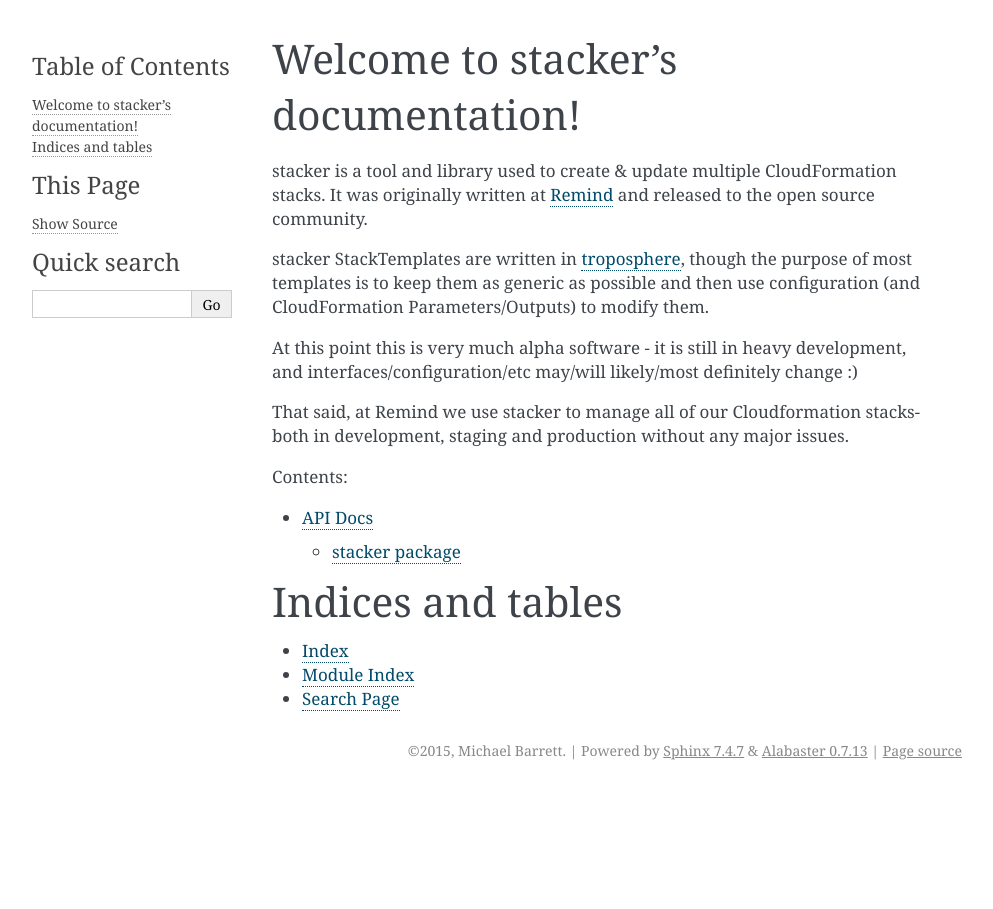
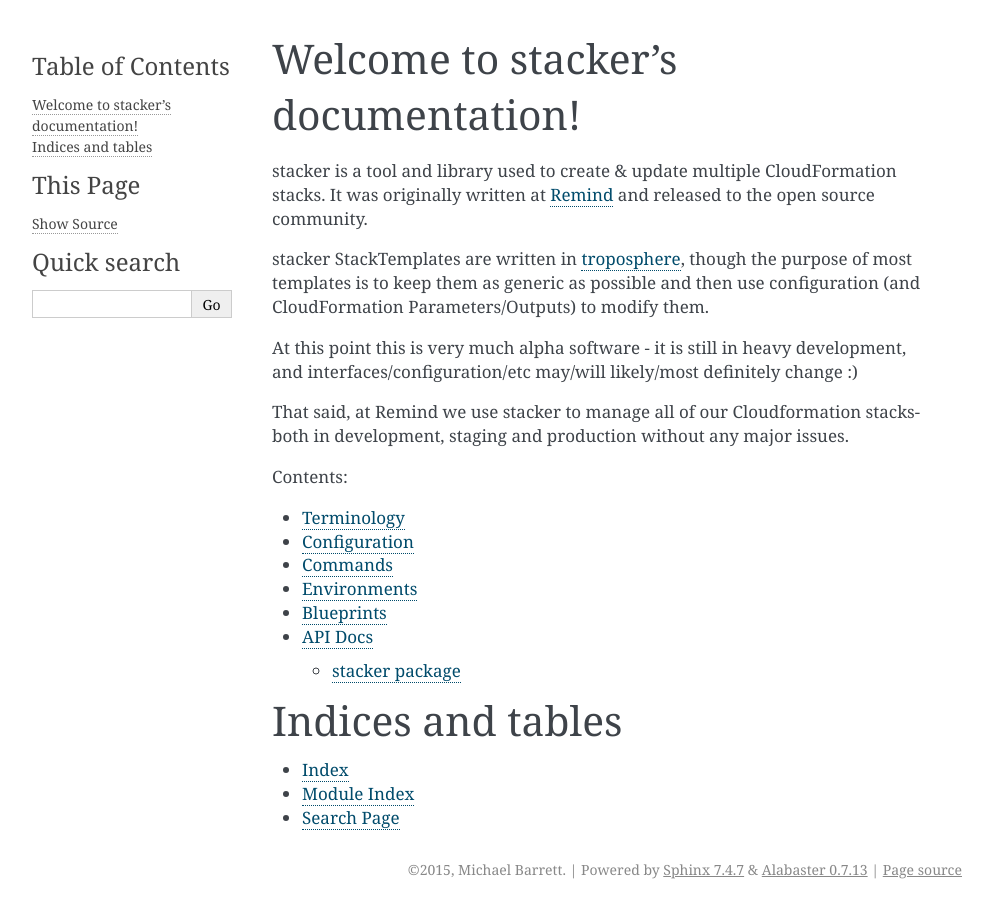
Before and after one commit to cloudtools/stacker, a Sphinx documentation site: the page built from docs/index.rst, in a window 1280 px wide. Shown: the whole page, without its empty margins (148-1141 px from the left). Built offline with Sphinx 7.4.7, drawn with Linux system fonts in a browser that asks for light colours.

Commit message:
More doc layout

```diff
--- /dev/null
+++ b/docs/blueprints.rst
@@ -0,0 +1,3 @@
+==========
+Blueprints
+==========
--- /dev/null
+++ b/docs/commands.rst
@@ -0,0 +1,3 @@
+========
+Commands
+========
--- /dev/null
+++ b/docs/config.rst
@@ -0,0 +1,3 @@
+=============
+Configuration
+=============
--- /dev/null
+++ b/docs/environments.rst
@@ -0,0 +1,3 @@
+============
+Environments
+============
--- a/docs/index.rst
+++ b/docs/index.rst
@@ -27,6 +27,12 @@ Contents:
 .. toctree::
    :maxdepth: 2
 
+   terminology
+   config
+   commands
+   environments
+   blueprints
+
    API Docs <api/modules>
 
 
--- /dev/null
+++ b/docs/terminology.rst
@@ -0,0 +1,3 @@
+===========
+Terminology
+===========
```
